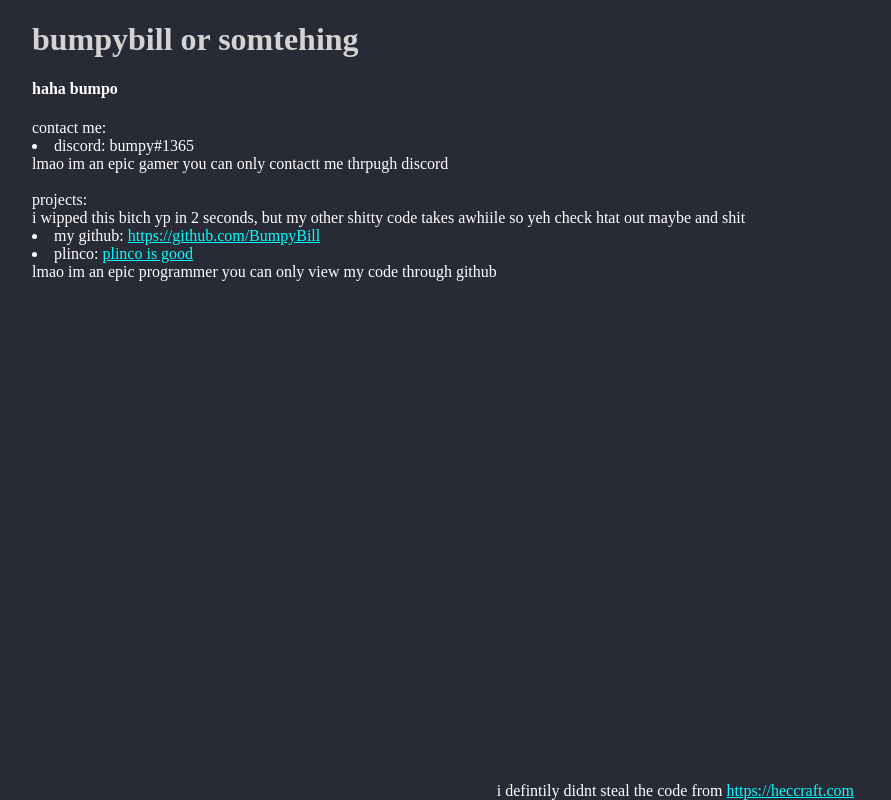
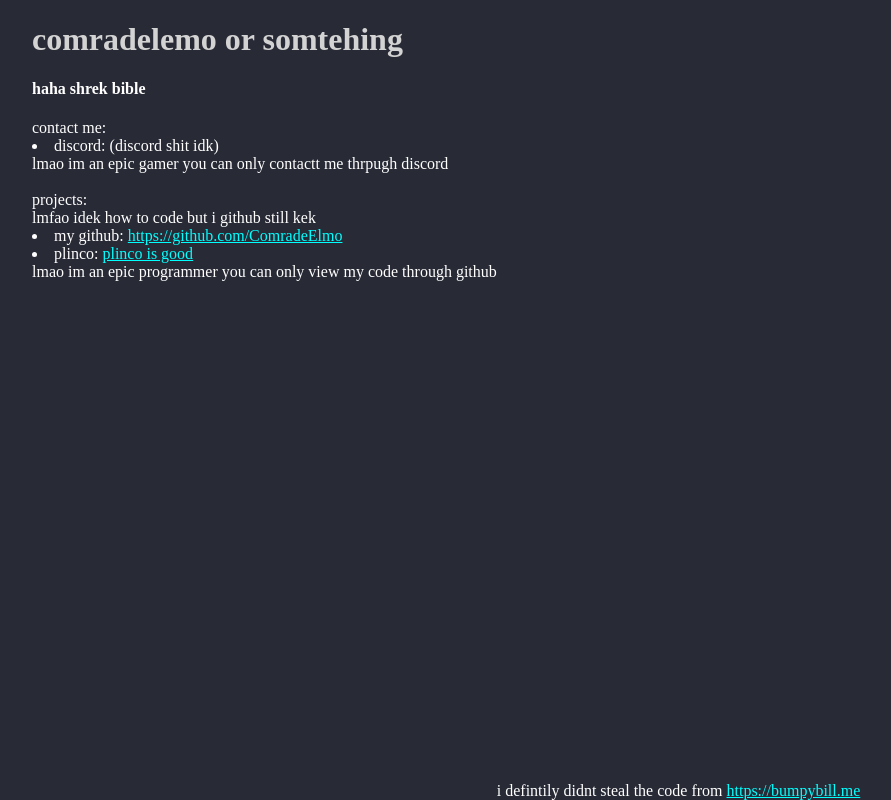
Before and after one commit to ComradeElmo/ComradeElmo.github.io, a plain HTML site: page index.html in a window 1280 px wide. Shown: the whole page, without its empty margins (208-1099 px from the left). Drawn offline with Linux system fonts and the light colour scheme.

Commit message:
Update index.html

```diff
--- a/index.html
+++ b/index.html
@@ -16,23 +16,22 @@
     />
   </head>
   <body>
-    <h1>bumpybill or somtehing</h1>
-    <h4>haha bumpo</h4>
+    <h1>comradelemo or somtehing</h1>
+    <h4>haha shrek bible</h4>
     contact me:
     <div class="tooltip">
       <li>
-        discord: bumpy#1365
+        discord: (discord shit idk)
       </li>
       lmao im an epic gamer you can only contactt me thrpugh discord
     </div>
     <br />
     projects:
     <br />
-    i wipped this bitch yp in 2 seconds, but my other shitty code takes awhiile
-    so yeh check htat out maybe and shit
+      lmfao idek how to code but i github still kek
     <li>
       my github:
-      <a href="https://github.com/BumpyBill">https://github.com/BumpyBill</a>
+      <a href="https://github.com/ComradeElmo">https://github.com/ComradeElmo</a>
 
     </li>
     <li>
@@ -41,7 +40,7 @@
     lmao im an epic programmer you can only view my code through github
     <span class="note"
       >i defintily didnt steal the code from
-      <a href="https://heccraft.com">https://heccraft.com</a></span
+      <a href="https://bumpybill.me">https://bumpybill.me</a></span
     >
   </body>
 </html>
```
